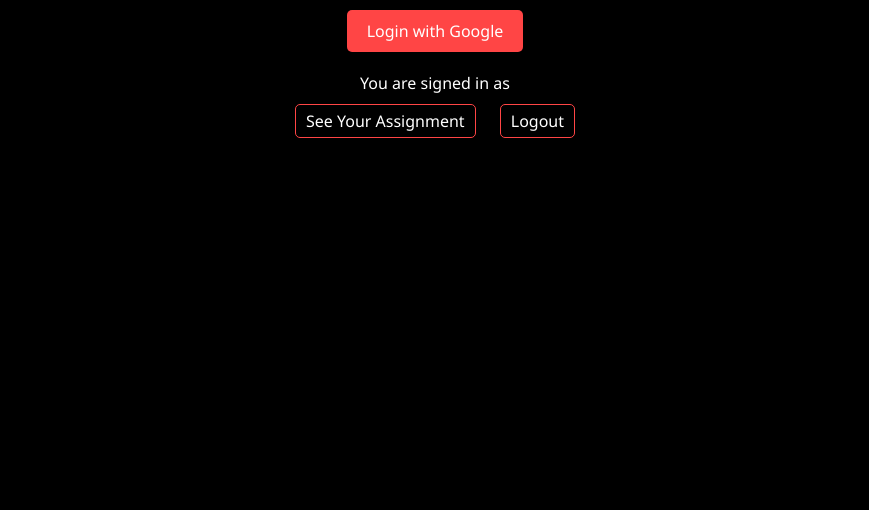
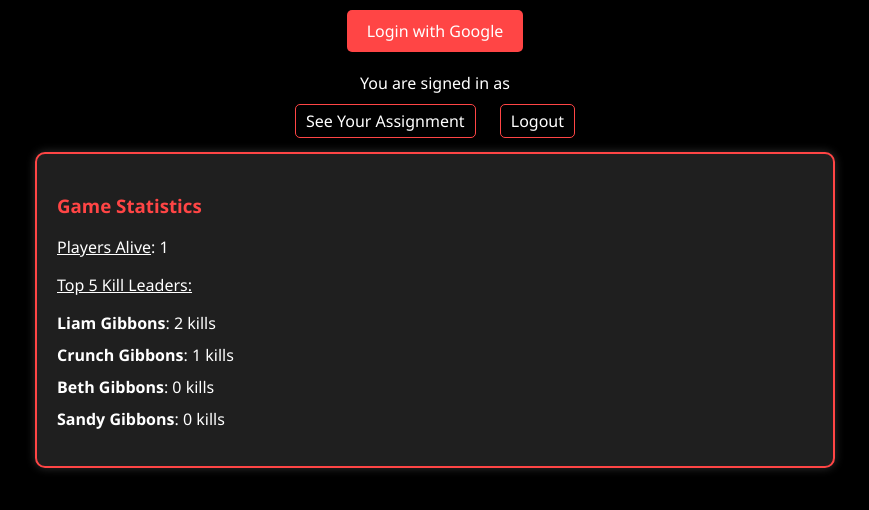
Before and after one commit to lgibbons12/Assassin-Game, a Django app: page / in a window 1280 px wide. Shown: the part 73-583 px from the top of the page, without its empty margins (205-1074 px from the left). Run offline with Django 5.2, Linux system fonts and the light colour scheme; a user stored in the database is signed in; data comes from the database, SQL or seed files in the repository; both versions use the stored data as it was after the commit; some libraries are stand-ins or nearby versions.

Commit message:
all working!!!

```diff
--- a/users/game.py
+++ b/users/game.py
@@ -41,7 +41,6 @@ class GameManager:
             except IndexError:
                 next_target_player = Player.objects.get(pk=target_list[0])
             player.set_target(next_target_player)
-            player.in_waiting = False
             player.save()
             del target_list[index_to_delete]
 
--- a/users/models.py
+++ b/users/models.py
@@ -86,7 +86,12 @@ class Checker(models.Model):
             if gm.win_condition():
                 return False
             self.target.is_dead = True
+            self.target.in_waiting = False
             self.target.save()
+
+            self.killer.kills += 1
+            self.killer.in_waiting = False
+            self.killer.save()
 
             gm.new_target(self.killer, self.target)
 
--- a/users/static/users/assassin.css
+++ b/users/static/users/assassin.css
@@ -119,3 +119,37 @@ a:hover {
         padding: 8px 15px;
     }
 }
+
+.statistics {
+    border: 2px solid #FF4545; /* Red border */
+    padding: 20px;
+    border-radius: 10px;
+    margin-top: 20px;
+    background-color: #1f1f1f;
+    box-shadow: 0 0 10px rgba(255, 255, 255, 0.2);
+    color: white;
+}
+
+.statistics h3 {
+    color: #FF4545; /* Red color for heading */
+}
+
+.statistics ul {
+    list-style: none;
+    padding: 0;
+}
+
+.statistics li {
+    margin-bottom: 10px;
+}
+
+.statistics li span {
+    color: darkred; /* Darker red color for specific elements */
+}
+
+/* Adjust styles for responsiveness */
+@media only screen and (max-width: 600px) {
+    .statistics {
+        padding: 15px;
+    }
+}
--- a/users/static/users/targets.json
+++ b/users/static/users/targets.json
@@ -1 +1 @@
-[2, 5, 3]
+[5, 1]
--- /dev/null
+++ b/users/stats.py
@@ -0,0 +1,13 @@
+from .models import Player
+
+class StatManager:
+
+    @staticmethod
+    def get_kill_rankings():
+        # Return a list of top killers in descending order of kills
+        return Player.objects.filter(is_playing=True).order_by('-kills')[:5]
+
+    @staticmethod
+    def get_alive_players_count():
+        # Return the count of alive players
+        return Player.objects.filter(is_dead=False, is_playing = True).count()
--- a/users/templates/users/home.html
+++ b/users/templates/users/home.html
@@ -26,6 +26,17 @@
                 <a href="logout">Logout</a>
             </div>
         </div>
+
+        <div class="statistics">
+            <h3>Game Statistics</h3>
+            <p><u>Players Alive</u>: {{ players_alive }}</p>
+            <p><u>Top 5 Kill Leaders:</u></p>
+            <ul>
+                {% for player in kill_leaders %}
+                    <li><strong>{{ player.user.name }}</strong>: {{ player.kills }} kills</li>
+                {% endfor %}
+            </ul>
+        </div>
         {% endif %}
     </div>
 
@@ -45,5 +56,7 @@
             }
         }
     </script>
+
+
 </body>
 </html>
--- a/users/urls.py
+++ b/users/urls.py
@@ -6,5 +6,6 @@ urlpatterns = [
     path("", views.home, name='home'),
     path("assignment/", views.assignment, name="assignment"),
     path("logout/", views.logout_view),
-    path("handling/", views.handling, name="handling")
+    path("handling/", views.handling, name="handling"),
+    path("complaints", views.submit_complaint, name='complaints')
 ]
--- a/users/views.py
+++ b/users/views.py
@@ -1,13 +1,15 @@
 from django.shortcuts import render, redirect
 from django.contrib.auth import logout
 from .game import GameManager
+from .stats import StatManager
 from .models import Checker, Player
 import json
 from django.http import HttpResponse, JsonResponse
 # Create your views here.
 def home(request):
     param_value = request.GET.get('param')
-    context = {'param': param_value}
+    context = {'param': param_value, 'kill_leaders': StatManager().get_kill_rankings(),
+               'players_alive': StatManager().get_alive_players_count()}
     return render(request, "users/home.html", context)
 
 #view that shows the assignemtn
@@ -63,6 +65,9 @@ def logout_view(request):
     return redirect("/")
 
 
+def submit_complaint(request):
+    return render(request, "users/complaint.html")
+
 def handling(request):
     #make it users.player
     if request.method == 'POST':
@@ -84,6 +89,7 @@ def handling(request):
             raise ValueError("wrong param")
 
         user.player.in_waiting = True
+        print(f"{user.name} is in waiting anymore")
         user.player.save()
 
         return HttpResponse('POST request processed succussfully')
```
Also changed, not shown: users/templates/users/assignment.html (+25 -34 lines), users/templates/users/complaint.html (added, +22 -0 lines), db.sqlite3.
